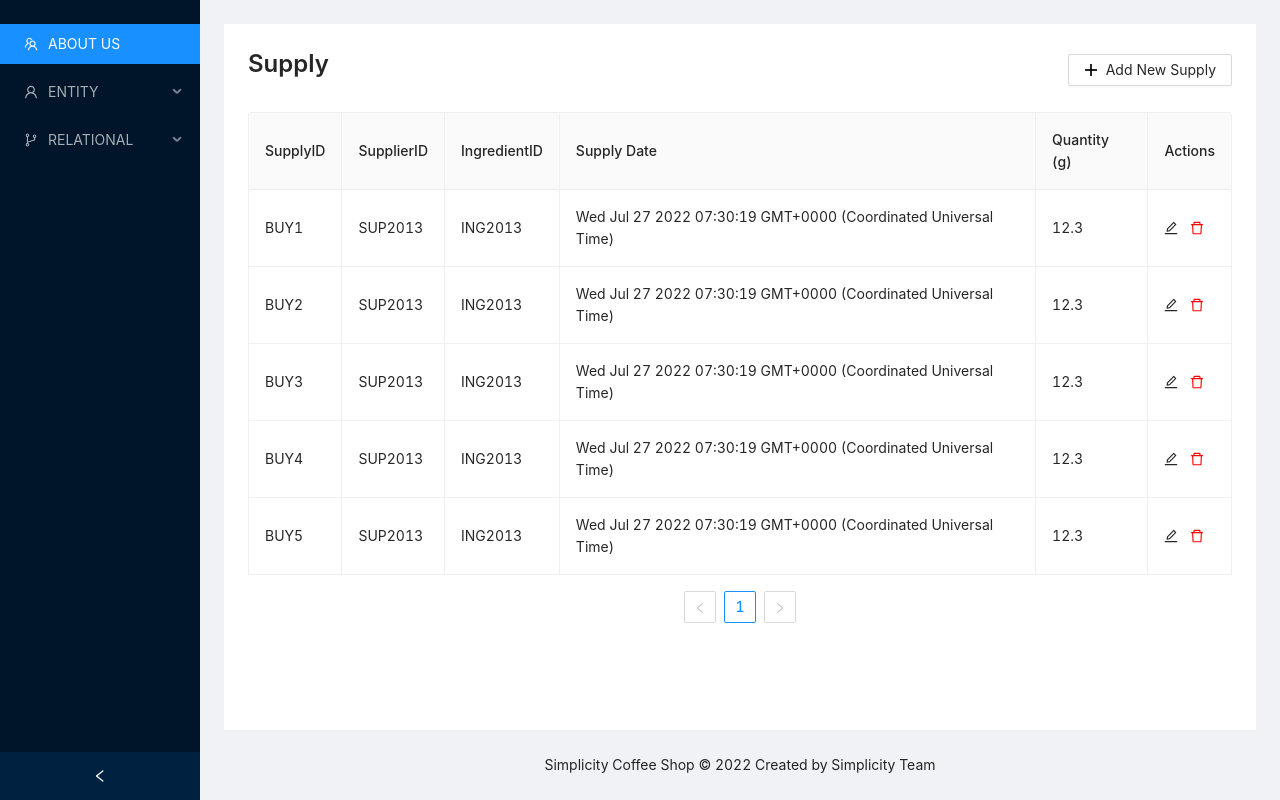
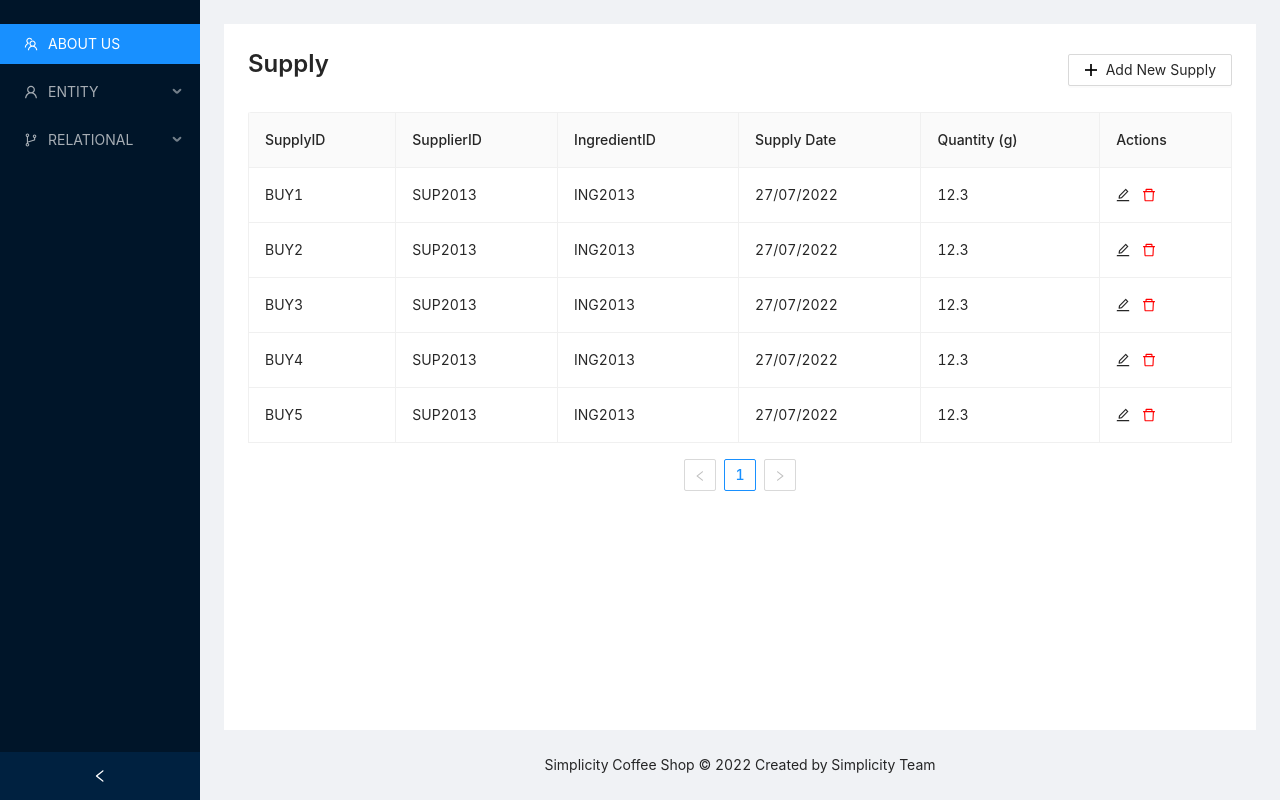
Before and after one commit to Simplicity-Coffee-Database-Lab-20212/simplicity-coffee-shop, a React (Create React App) app: page /supply in a window 1280 px wide. Built offline with nearby package versions, Linux system fonts and the light colour scheme.

Commit message:
fix date on supply table

```diff
--- a/src/pages/Supply/index.jsx
+++ b/src/pages/Supply/index.jsx
@@ -22,35 +22,35 @@ const Supply = () => {
       supplyid: 'BUY1',
       supplierid: 'SUP2013',
       ingredientid: 'ING2013',
-      date: `${new Date()}`,
+      date: `${(new Date()).toLocaleDateString('en-GB')}`,
       quantity: 12.3,
     },
     {
       supplyid: 'BUY2',
       supplierid: 'SUP2013',
       ingredientid: 'ING2013',
-      date: `${new Date()}`,
+      date: `${(new Date()).toLocaleDateString('en-GB')}`,
       quantity: 12.3,
     },
     {
       supplyid: 'BUY3',
       supplierid: 'SUP2013',
       ingredientid: 'ING2013',
-      date: `${new Date()}`,
+      date: `${(new Date()).toLocaleDateString('en-GB')}`,
       quantity: 12.3,
     },
     {
       supplyid: 'BUY4',
       supplierid: 'SUP2013',
       ingredientid: 'ING2013',
-      date: `${new Date()}`,
+      date: `${(new Date()).toLocaleDateString('en-GB')}`,
       quantity: 12.3,
     },
     {
       supplyid: 'BUY5',
       supplierid: 'SUP2013',
       ingredientid: 'ING2013',
-      date: `${new Date()}`,
+      date: `${(new Date()).toLocaleDateString('en-GB')}`,
       quantity: 12.3,
     },
   ]);
@@ -126,7 +126,7 @@ const Supply = () => {
           supplyid: values.supplyid,
           supplierid: values.supplierid,
           ingredientid: values.ingredientid,
-          date: values.date,
+          date: values.date._d.toLocaleDateString('en-GB'),
           quantity: values.quantity,
         },
       ];
```
Also changed, not shown: 1 other file (tests, documents, lock files or other folders).
